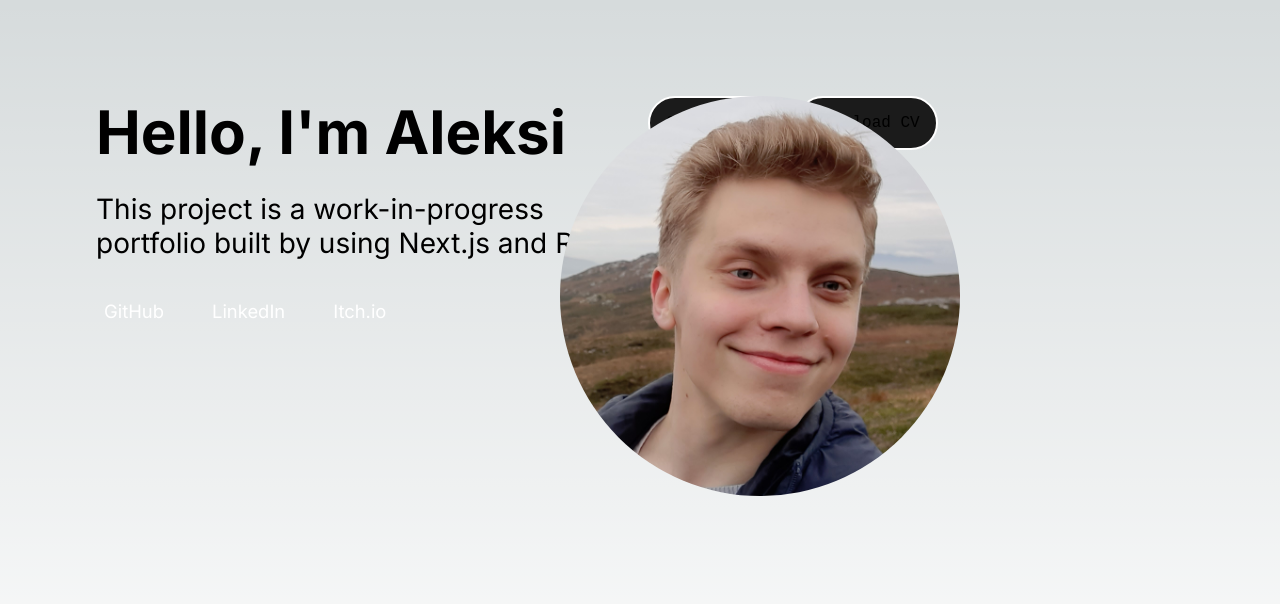
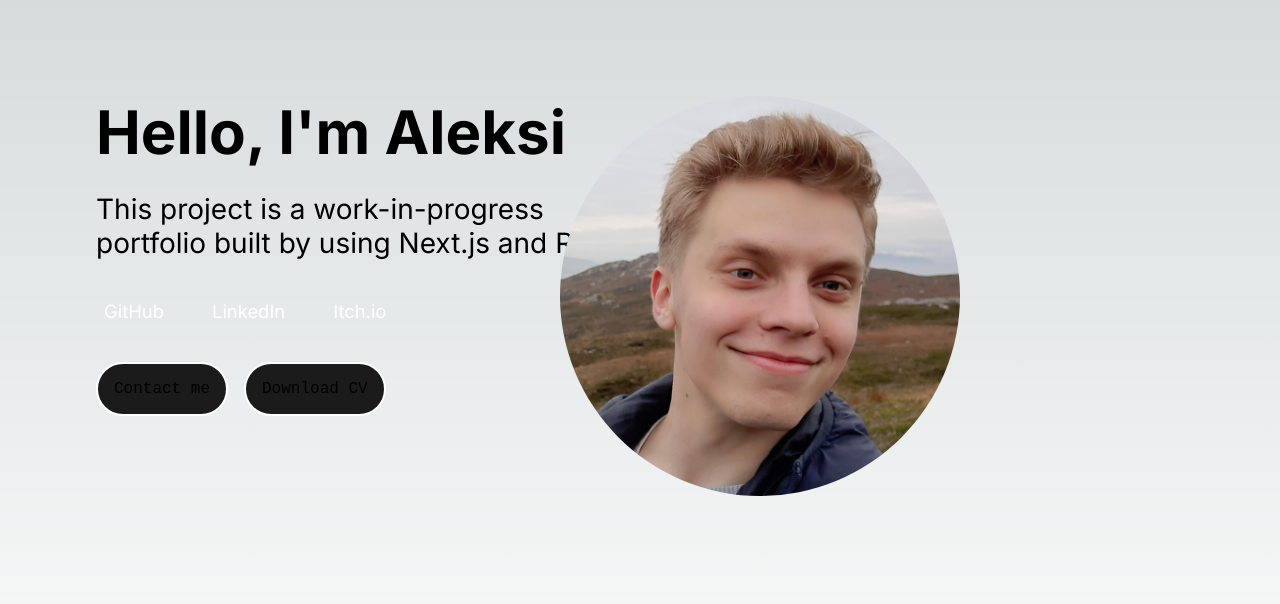
Before and after one commit to Haxeli/haxeli.github.io, a Next.js app: page / in a window 1280 px wide. Shown: the top 604 px of the page. Built offline with nearby package versions, Linux system fonts and the light colour scheme.

Commit message:
Fixed button alignment

```diff
--- a/src/app/components/ProfileSection.jsx
+++ b/src/app/components/ProfileSection.jsx
@@ -22,7 +22,7 @@ const ProfileSection = () => {
                     Itch.io
                 </a>
             </div>
-            <div>
+            <div className={styles.buttonContainer}>
                 <button className={styles.button}>Contact me</button>
                 <button className={styles.button}>Download CV</button>
             </div>
--- a/src/app/components/ProfileSection.module.css
+++ b/src/app/components/ProfileSection.module.css
@@ -48,8 +48,11 @@
     color: black;
 }
 
+.buttonContainer {
+    grid-area: button;
+}
+
 .button {
-    grid-area: button;
     font-family: monospace;
     font-size: 1rem;
     border: 0.15rem solid white;
```
